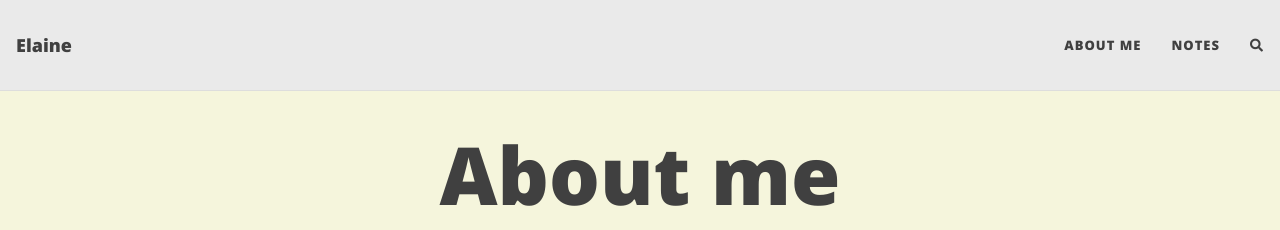
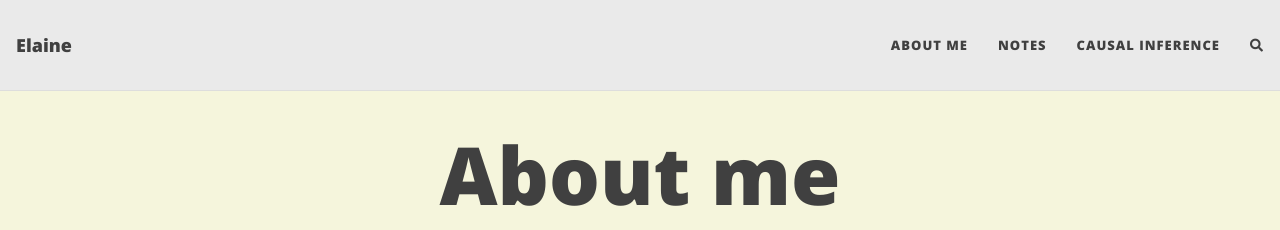
Before and after one commit to elainekjchiu/elainekjchiu.github.io, a Jekyll site: the page built from aboutme.md, in a window 1280 px wide. Shown: the top 230 px of the page. Built offline with Jekyll 4.4.1, drawn with Linux system fonts in a browser that asks for light colours; nearby versions of some CDN libraries; comment, search, counter and statistics services are not loaded.

Commit message:
Update _config.yml

```diff
--- a/_config.yml
+++ b/_config.yml
@@ -23,6 +23,7 @@ author: Elaine
 navbar-links:
   About Me: "aboutme"
   Notes: "notes"
+  Causal Inference: "project"
 ################
 # --- Logo --- #
 ################
```
